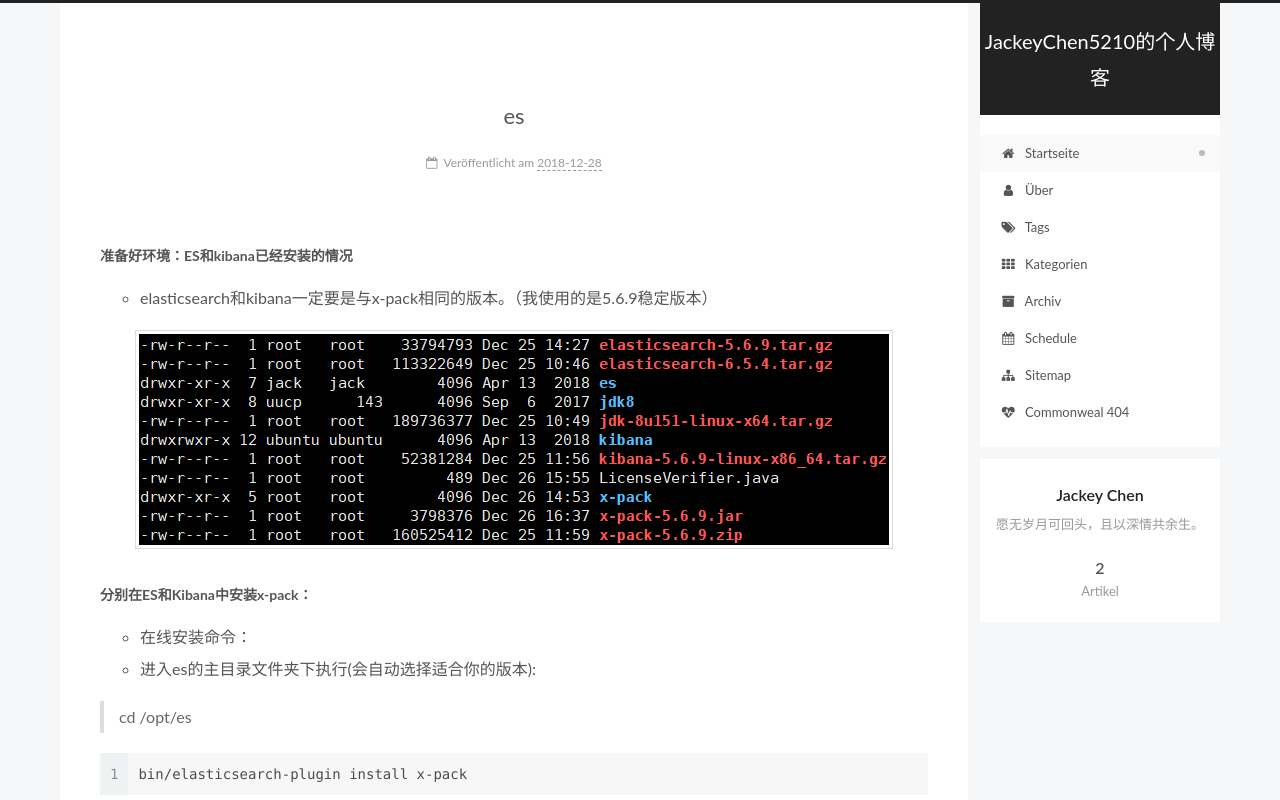
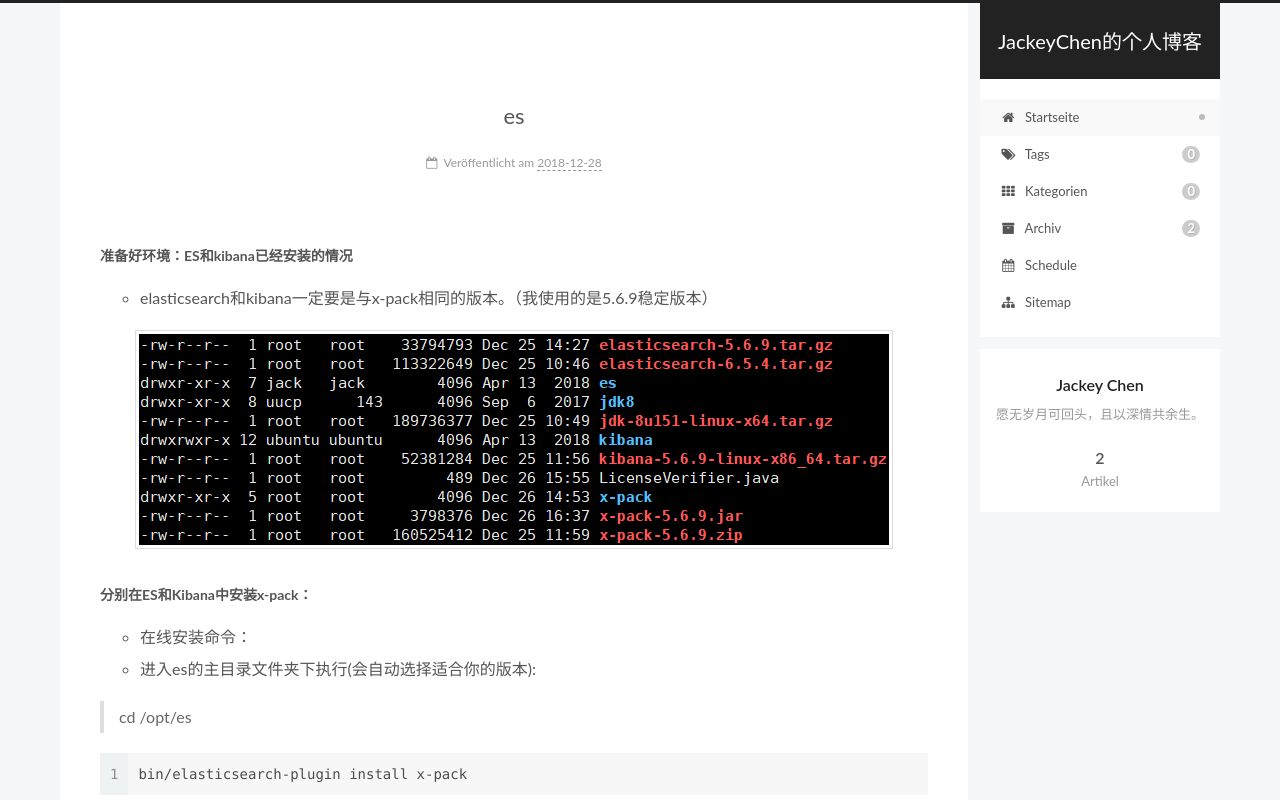
Before and after one commit to JackeyChen5210/jack.github.io, a plain HTML site: page index.html in a window 1280 px wide. Shown: the top 800 px of the page. Drawn offline with Linux system fonts and the light colour scheme; files whose address does not match are found by name.

Commit message:
Site updated: 2019-01-02 10:52:27

```diff
--- a/index.html
+++ b/index.html
@@ -14,7 +14,7 @@
 
 
 
-<html class="theme-next pisces use-motion" lang="Chinese">
+<html class="theme-next gemini use-motion" lang="Chinese">
 <head><meta name="generator" content="Hexo 3.8.0">
   <meta charset="UTF-8">
 <meta http-equiv="X-UA-Compatible" content="IE=edge">
@@ -80,7 +80,7 @@
   var NexT = window.NexT || {};
   var CONFIG = {
     root: '/',
-    scheme: 'Pisces',
+    scheme: 'Gemini',
     version: '6.6.0',
     sidebar: {"position":"right","display":"post","offset":12,"b2t":false,"scrollpercent":false,"onmobile":false},
     fancybox: false,
@@ -106,13 +106,13 @@
 
   <meta name="description" content="愿无岁月可回头，且以深情共余生。">
 <meta property="og:type" content="website">
-<meta property="og:title" content="JackeyChen5210的个人博客">
+<meta property="og:title" content="JackeyChen的个人博客">
 <meta property="og:url" content="http://yoursite.com/index.html">
-<meta property="og:site_name" content="JackeyChen5210的个人博客">
+<meta property="og:site_name" content="JackeyChen的个人博客">
 <meta property="og:description" content="愿无岁月可回头，且以深情共余生。">
 <meta property="og:locale" content="Chinese">
 <meta name="twitter:card" content="summary">
-<meta name="twitter:title" content="JackeyChen5210的个人博客">
+<meta name="twitter:title" content="JackeyChen的个人博客">
 <meta name="twitter:description" content="愿无岁月可回头，且以深情共余生。">
 
 
@@ -130,7 +130,7 @@
   };
 </script>
 
-  <title>JackeyChen5210的个人博客</title>
+  <title>JackeyChen的个人博客</title>
 
 
 
@@ -190,7 +190,7 @@
     <div class="custom-logo-site-title">
       <a href="/" class="brand" rel="start">
         <span class="logo-line-before"><i></i></span>
-        <span class="site-title">JackeyChen5210的个人博客</span>
+        <span class="site-title">JackeyChen的个人博客</span>
         <span class="logo-line-after"><i></i></span>
       </a>
     </div>
@@ -227,24 +227,9 @@
 
 
 
-    <a href="/" rel="section"><i class="menu-item-icon fa fa-fw fa-home"></i> <br>Startseite</a>
-
-  </li>
 
 
-
-
-          <li class="menu-item menu-item-about">
-
-
-
-
-
-
-
-
-
-    <a href="/about/" rel="section"><i class="menu-item-icon fa fa-fw fa-user"></i> <br>Über</a>
+    <a href="/" rel="section"><i class="menu-item-icon fa fa-fw fa-home"></i> <br>Startseite</a>
 
   </li>
 
@@ -261,7 +246,9 @@
 
 
 
-    <a href="/tags/" rel="section"><i class="menu-item-icon fa fa-fw fa-tags"></i> <br>Tags</a>
+
+
+    <a href="/tags/" rel="section"><i class="menu-item-icon fa fa-fw fa-tags"></i> <br>Tags<span class="badge">0</span></a>
 
   </li>
 
@@ -278,7 +265,9 @@
 
 
 
-    <a href="/categories/" rel="section"><i class="menu-item-icon fa fa-fw fa-th"></i> <br>Kategorien</a>
+
+
+    <a href="/categories/" rel="section"><i class="menu-item-icon fa fa-fw fa-th"></i> <br>Kategorien<span class="badge">0</span></a>
 
   </li>
 
@@ -295,7 +284,9 @@
 
 
 
-    <a href="/archives/" rel="section"><i class="menu-item-icon fa fa-fw fa-archive"></i> <br>Archiv</a>
+
+
+    <a href="/archives/" rel="section"><i class="menu-item-icon fa fa-fw fa-archive"></i> <br>Archiv<span class="badge">2</span></a>
 
   </li>
 
@@ -303,6 +294,8 @@
 
 
           <li class="menu-item menu-item-schedule">
+
+
 
 
 
@@ -329,24 +322,9 @@
 
 
 
-    <a href="/sitemap.xml" rel="section"><i class="menu-item-icon fa fa-fw fa-sitemap"></i> <br>Sitemap</a>
-
-  </li>
 
 
-
-
-          <li class="menu-item menu-item-commonweal">
-
-
-
-
-
-
-
-
-
-    <a href="/404/" rel="section"><i class="menu-item-icon fa fa-fw fa-heartbeat"></i> <br>Commonweal 404</a>
+    <a href="/sitemap.xml" rel="section"><i class="menu-item-icon fa fa-fw fa-sitemap"></i> <br>Sitemap</a>
 
   </li>
 
@@ -407,7 +385,7 @@
     </span>
 
     <span hidden itemprop="publisher" itemscope="" itemtype="http://schema.org/Organization">
-      <meta itemprop="name" content="JackeyChen5210的个人博客">
+      <meta itemprop="name" content="JackeyChen的个人博客">
     </span>
 
 
@@ -616,7 +594,7 @@
     </span>
 
     <span hidden itemprop="publisher" itemscope="" itemtype="http://schema.org/Organization">
-      <meta itemprop="name" content="JackeyChen5210的个人博客">
+      <meta itemprop="name" content="JackeyChen的个人博客">
     </span>
 
 
@@ -844,7 +822,7 @@
 
 
 
-  <div class="theme-info">Theme – <a href="https://theme-next.org" class="theme-link" rel="noopener" target="_blank">NexT.Pisces</a> v6.6.0</div>
+  <div class="theme-info">Theme – <a href="https://theme-next.org" class="theme-link" rel="noopener" target="_blank">NexT.Gemini</a> v6.6.0</div>
 
 
 
```
Also changed, not shown: 2018/12/28/es/index.html (+20 -42 lines), 2018/12/28/hello-world/index.html (+20 -42 lines), archives/2018/12/index.html (+21 -49 lines), archives/2018/index.html (+21 -49 lines), archives/index.html (+21 -49 lines).
